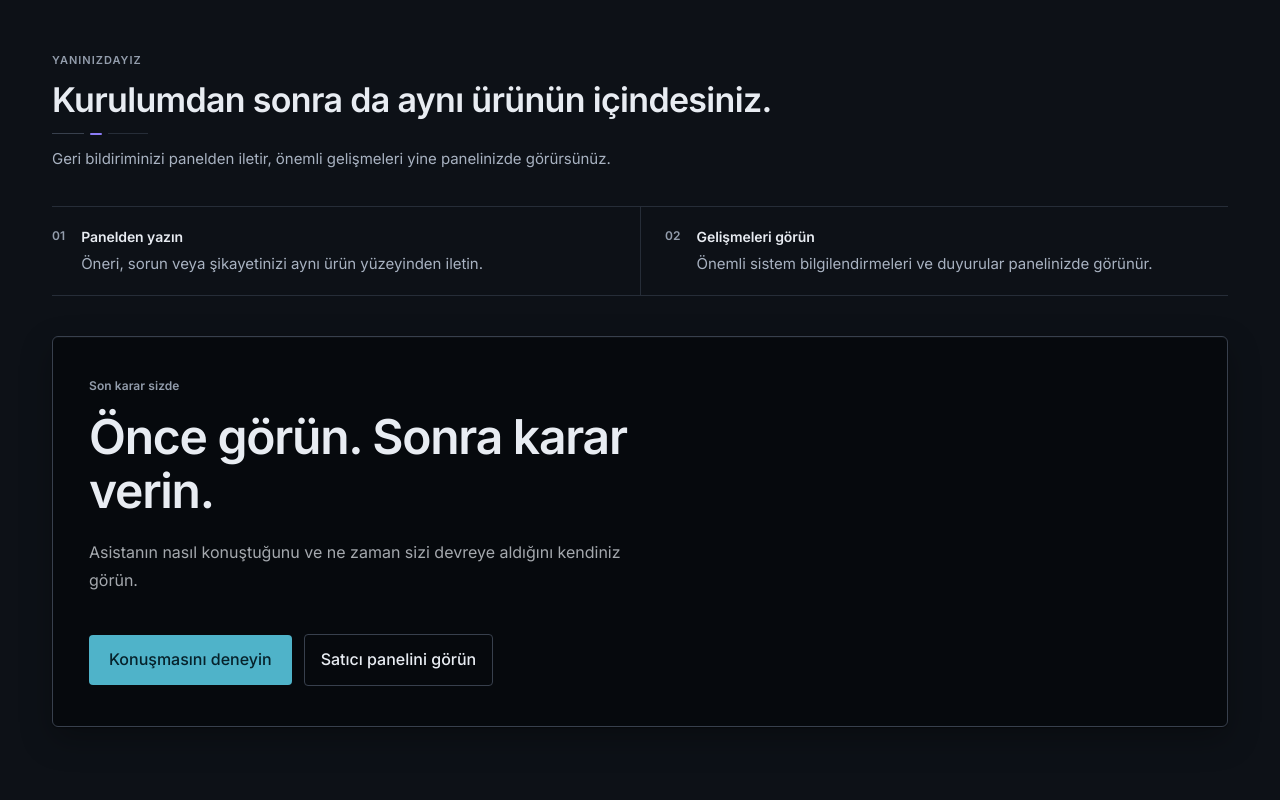
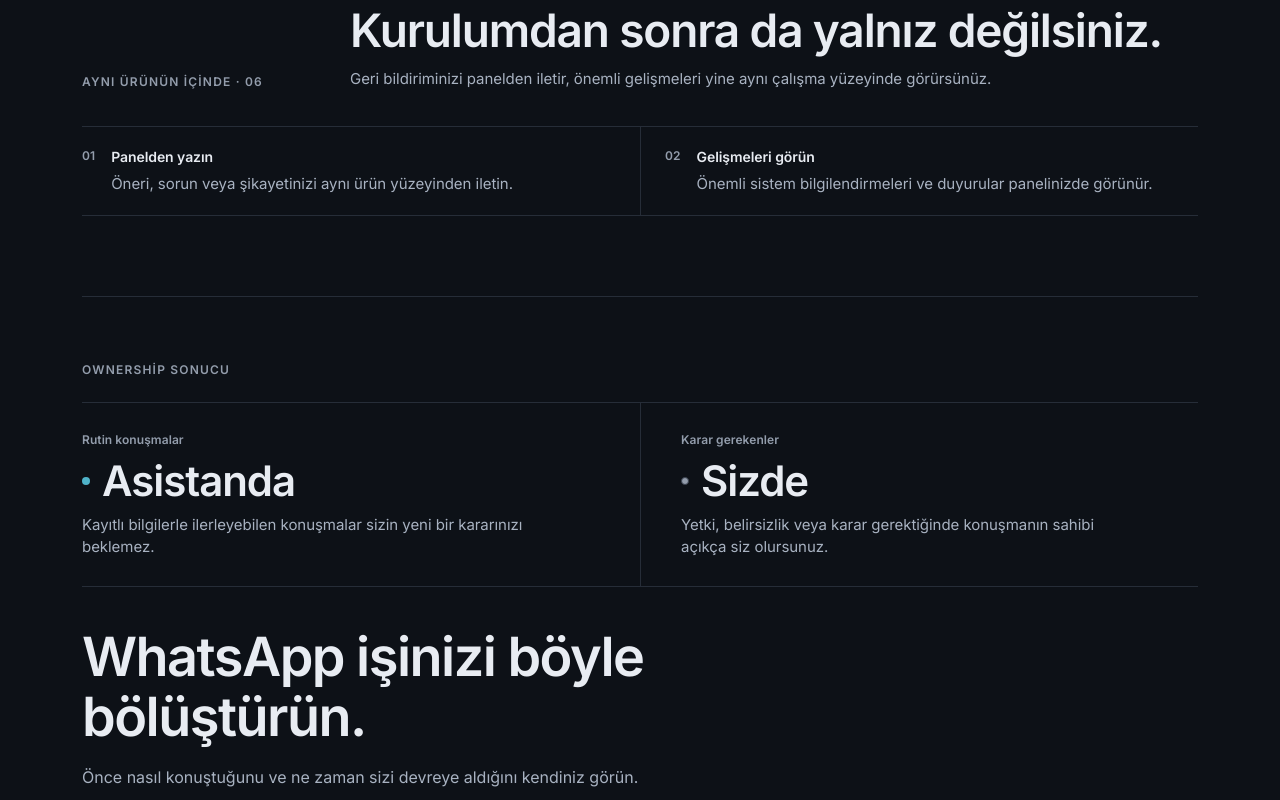
Before and after one commit to keremm44/whatsapp-assistant, a Next.js app in the folder frontend/: page / in a window 1280 px wide. Shown: the part 5160-5960 px from the top of the page. Built offline with nearby package versions, Linux system fonts and the light colour scheme; no server answers.

Commit message:
frontend: close marketing story with ownership result

```diff
--- a/frontend/src/components/marketing/support-section.tsx
+++ b/frontend/src/components/marketing/support-section.tsx
@@ -1,25 +1,30 @@
 import * as React from "react";
 
 import { MagneticLink, MarketingReveal } from "@/components/marketing/marketing-motion";
-import { MarketingSectionHeading } from "@/components/marketing/section-heading";
 
 export function SupportSection() {
   return (
     <section className="border-t border-divider bg-sunken">
-      <div className="mx-auto w-full max-w-[1240px] px-4 py-20 md:px-6 md:py-28 lg:px-8">
-        <MarketingSectionHeading
-          eyebrow="Yanınızdayız"
-          title="Kurulumdan sonra da aynı ürünün içindesiniz."
-          description="Geri bildiriminizi panelden iletir, önemli gelişmeleri yine panelinizde görürsünüz."
-        />
+      <div className="mx-auto w-full max-w-[1180px] px-4 py-16 md:px-6 md:py-22 lg:px-8">
+        <div className="grid gap-5 md:grid-cols-[220px_minmax(0,1fr)] md:items-end md:gap-12">
+          <p className="type-meta font-semibold uppercase tracking-[0.1em] text-muted-foreground">
+            Aynı ürünün içinde · 06
+          </p>
+          <div>
+            <h2 className="font-display text-[34px] font-semibold leading-[40px] tracking-[-0.025em] text-foreground sm:text-[46px] sm:leading-[52px]">
+              Kurulumdan sonra da yalnız değilsiniz.
+            </h2>
+            <p className="mt-3 max-w-2xl type-body text-muted">
+              Geri bildiriminizi panelden iletir, önemli gelişmeleri yine aynı çalışma yüzeyinde görürsünüz.
+            </p>
+          </div>
+        </div>
 
         <MarketingReveal className="mt-9">
           <SupportBridge />
         </MarketingReveal>
 
-        <MarketingReveal variant="product" className="mt-10">
         <FinalProof />
-        </MarketingReveal>
       </div>
     </section>
   );
@@ -42,7 +47,10 @@ function SupportBridge() {
   return (
     <div className="grid border-y border-divider md:grid-cols-2 md:divide-x md:divide-divider">
       {items.map((item) => (
-        <div key={item.index} className="flex gap-4 border-b border-divider px-1 py-5 last:border-b-0 md:border-b-0 md:px-6 md:first:pl-0">
+        <div
+          key={item.index}
+          className="flex gap-4 border-b border-divider px-1 py-5 last:border-b-0 md:border-b-0 md:px-6 md:first:pl-0"
+        >
           <span className="type-meta font-semibold text-muted-foreground">{item.index}</span>
           <div>
             <h3 className="type-row-primary text-foreground">{item.title}</h3>
@@ -56,31 +64,62 @@ function SupportBridge() {
 
 function FinalProof() {
   return (
-    <div className="flex min-h-[360px] flex-col justify-between overflow-hidden rounded-sheet border border-boundary bg-chrome px-6 py-8 shadow-surface sm:px-9 sm:py-10">
-      <div className="max-w-2xl">
-        <p className="type-meta font-semibold text-muted-foreground">Son karar sizde</p>
-        <h3 className="mt-4 font-display text-[38px] font-semibold leading-[44px] tracking-[-0.026em] text-chrome-foreground sm:text-[48px] sm:leading-[54px]">
-          Önce görün. Sonra karar verin.
-        </h3>
-        <p className="mt-5 max-w-xl text-base leading-7 text-chrome-foreground/70">
-          Asistanın nasıl konuştuğunu ve ne zaman sizi devreye aldığını kendiniz görün.
+    <div className="mt-16 border-t border-divider pt-12 sm:mt-20 sm:pt-16">
+      <p className="type-meta font-semibold uppercase tracking-[0.1em] text-muted-foreground">
+        Ownership sonucu
+      </p>
+
+      <div className="mt-6 grid border-y border-divider md:grid-cols-2 md:divide-x md:divide-divider">
+        <div className="py-7 md:pr-10">
+          <p className="type-meta font-semibold text-muted-foreground">Rutin konuşmalar</p>
+          <div className="mt-3 flex items-center gap-3">
+            <span aria-hidden="true" className="h-2 w-2 rounded-full bg-primary" />
+            <p className="font-display text-[34px] font-semibold leading-none tracking-[-0.025em] text-foreground sm:text-[42px]">
+              Asistanda
+            </p>
+          </div>
+          <p className="mt-3 max-w-md type-body text-muted">
+            Kayıtlı bilgilerle ilerleyebilen konuşmalar sizin yeni bir kararınızı beklemez.
           </p>
         </div>
 
-      <div className="mt-10 flex flex-wrap items-center gap-3">
+        <div className="border-t border-divider py-7 md:border-t-0 md:pl-10">
+          <p className="type-meta font-semibold text-muted-foreground">Karar gerekenler</p>
+          <div className="mt-3 flex items-center gap-3">
+            <span aria-hidden="true" className="h-2 w-2 rounded-full border border-boundary bg-muted-foreground" />
+            <p className="font-display text-[34px] font-semibold leading-none tracking-[-0.025em] text-foreground sm:text-[42px]">
+              Sizde
+            </p>
+          </div>
+          <p className="mt-3 max-w-md type-body text-muted">
+            Yetki, belirsizlik veya karar gerektiğinde konuşmanın sahibi açıkça siz olursunuz.
+          </p>
+        </div>
+      </div>
+
+      <div className="mt-10 max-w-3xl">
+        <h3 className="font-display text-[40px] font-semibold leading-[46px] tracking-[-0.028em] text-foreground sm:text-[54px] sm:leading-[60px]">
+          WhatsApp işinizi böyle bölüştürün.
+        </h3>
+        <p className="mt-4 max-w-xl text-base leading-7 text-muted">
+          Önce nasıl konuştuğunu ve ne zaman sizi devreye aldığını kendiniz görün.
+        </p>
+
+        <div className="mt-7 flex flex-wrap items-center gap-4">
           <MagneticLink
             href="#dene"
-          className="inline-flex rounded-control bg-primary-button px-5 py-3 text-base font-medium text-primary-foreground hover:bg-primary-button-hover focus-visible:outline-none focus-visible:ring-2 focus-visible:ring-primary focus-visible:ring-offset-2 focus-visible:ring-offset-chrome"
+            className="inline-flex min-h-11 items-center rounded-control bg-primary-button px-5 py-3 text-base font-medium text-primary-foreground hover:bg-primary-button-hover focus-visible:outline-none focus-visible:ring-2 focus-visible:ring-primary focus-visible:ring-offset-2 focus-visible:ring-offset-sunken"
           >
             Konuşmasını deneyin
           </MagneticLink>
           <a
             href="#panel"
-          className="inline-flex rounded-control border border-boundary px-4 py-3 text-base font-medium text-chrome-foreground transition-colors hover:bg-chrome-hover focus-visible:outline-none focus-visible:ring-2 focus-visible:ring-primary"
+            className="inline-flex min-h-11 items-center px-1 py-3 text-base font-medium text-foreground underline decoration-divider underline-offset-4 transition-colors hover:text-primary focus-visible:outline-none focus-visible:ring-2 focus-visible:ring-primary"
           >
             Satıcı panelini görün
           </a>
         </div>
       </div>
+    </div>
   );
 }
```
Lines whose indentation alone changed are shown as unchanged.
